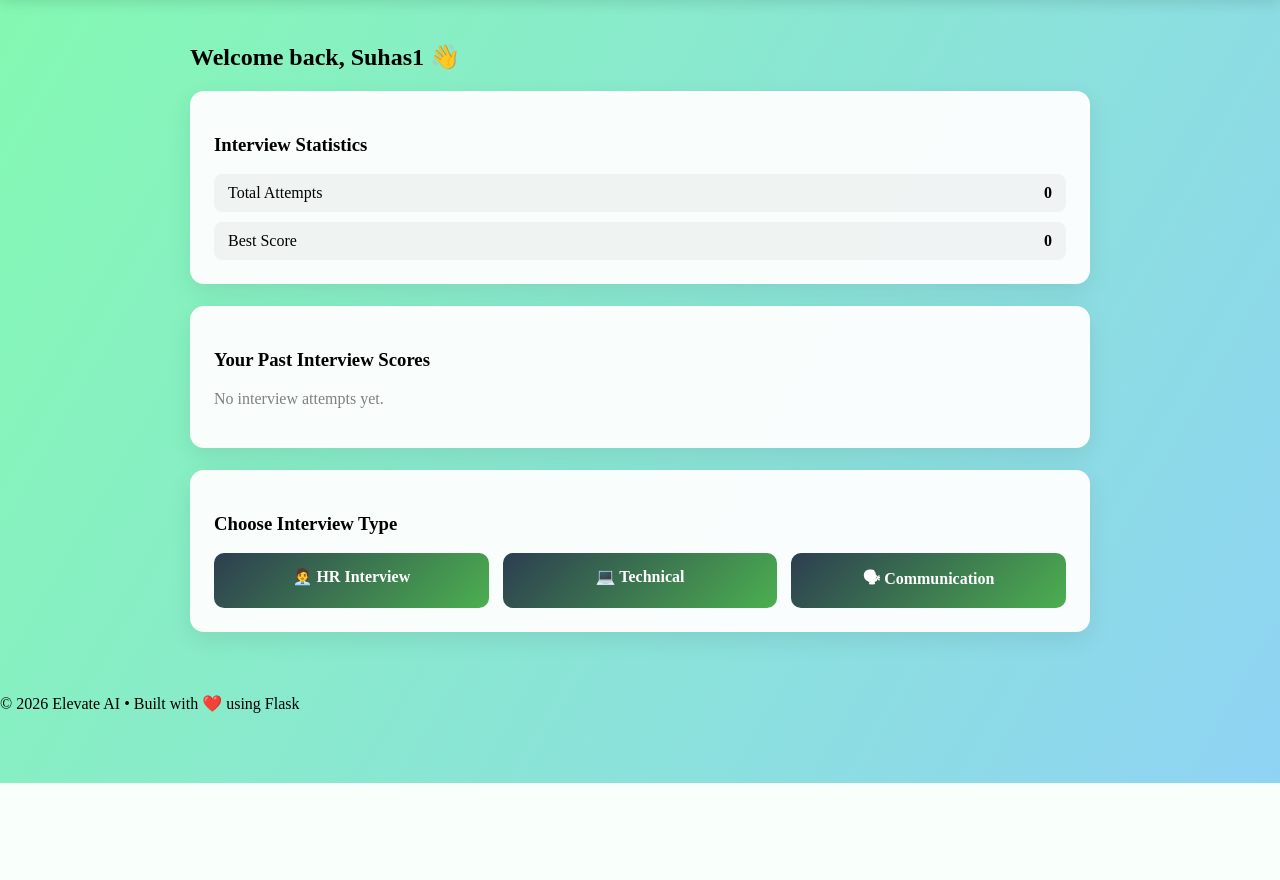
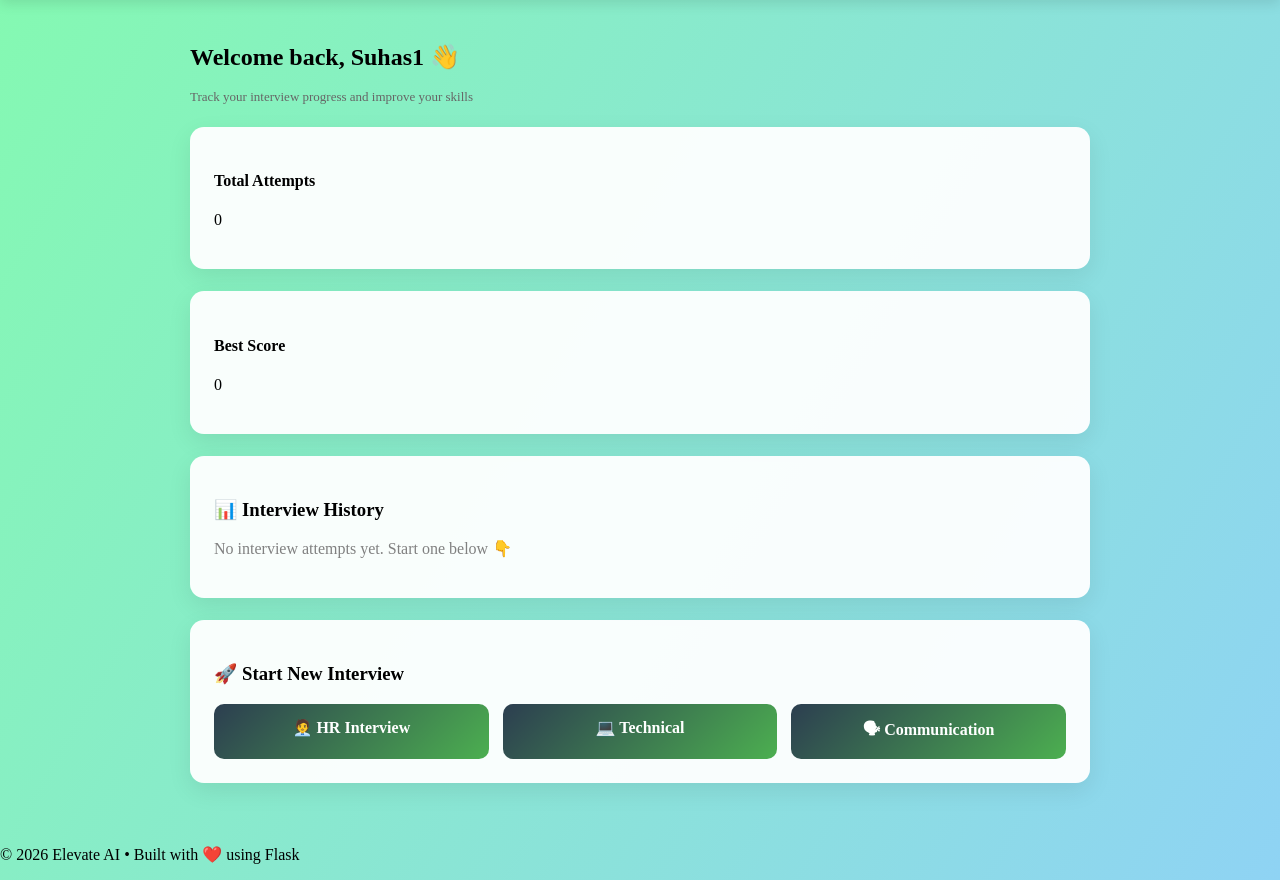
Before and after one commit to Suhas-H-N/ElevateAI, a Flask app: page /dashboard in a window 1280 px wide. Shown: the part 97-977 px from the top of the page. Before the commit the page ends 880 px from the top, so only its background shows below. Run offline with Flask 3, Linux system fonts and the light colour scheme; a user stored in the database is signed in.

Commit message:
feat: redesign dashboard with stats cards and improved layout

```diff
--- a/templates/dashboard.html
+++ b/templates/dashboard.html
@@ -4,47 +4,56 @@
 
 {% block content %}
 
-<!-- ===== DASHBOARD ===== -->
 <div class="dashboard-container">
 
-    <h2 class="dashboard-title">Welcome back, {{ username }} 👋</h2>
-<div class="card">
-    <h3>Interview Statistics</h3>
+    <!-- ===== HEADER ===== -->
+    <div class="dashboard-header">
+        <h2>Welcome back, {{ username }} 👋</h2>
+        <p class="subtitle">Track your interview progress and improve your skills</p>
+    </div>
 
-    <div class="score-list">
-        <div class="score-item">
-            <span>Total Attempts</span>
-            <strong>{{ total_attempts }}</strong>
+    <!-- ===== STATS CARDS ===== -->
+    <div class="stats-grid">
+
+        <div class="card stat-card">
+            <h4>Total Attempts</h4>
+            <p class="stat-number">{{ total_attempts }}</p>
         </div>
 
-        <div class="score-item">
-            <span>Best Score</span>
-            <strong>{{ best_score }}</strong>
+        <div class="card stat-card">
+            <h4>Best Score</h4>
+            <p class="stat-number">{{ best_score }}</p>
         </div>
+
     </div>
-</div>
-    <!-- ===== SCORES ===== -->
+
+    <!-- ===== HISTORY ===== -->
     <div class="card">
-        <h3>Your Past Interview Scores</h3>
+        <h3>📊 Interview History</h3>
 
         {% if results %}
             <div class="score-list">
                 {% for r in results %}
                     <div class="score-item">
-                    <span>{{ r.category | capitalize }}</span>
-                    <strong>{{ r.score }} / {{ r.total }}</strong>
-                    <span>{{ r.date.strftime('%d %b %Y') }}</span>
+                        <div>
+                            <strong>{{ r.category | capitalize }}</strong>
+                            <p class="date">{{ r.date.strftime('%d %b %Y') }}</p>
+                        </div>
+
+                        <div class="score-badge">
+                            {{ r.score }} / {{ r.total }}
+                        </div>
                     </div>
                 {% endfor %}
             </div>
         {% else %}
-            <p class="empty-text">No interview attempts yet.</p>
+            <p class="empty-text">No interview attempts yet. Start one below 👇</p>
         {% endif %}
     </div>
 
     <!-- ===== INTERVIEW TYPES ===== -->
     <div class="card">
-        <h3>Choose Interview Type</h3>
+        <h3>🚀 Start New Interview</h3>
 
         <div class="interview-grid">
             <a href="/mode?category=hr" class="interview-btn">🧑‍💼 HR Interview</a>
```
